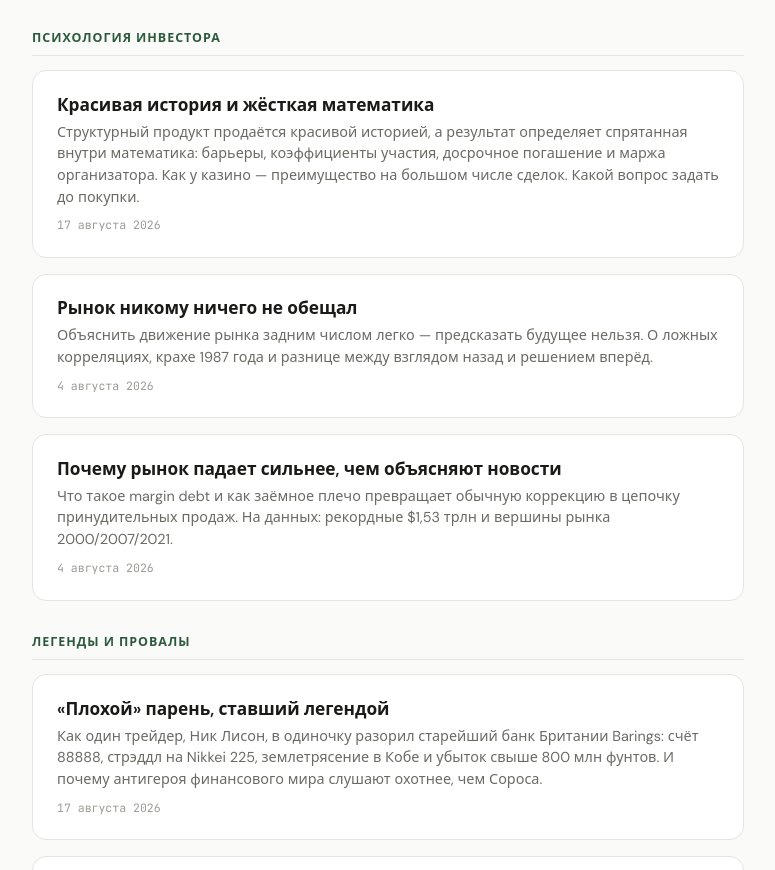
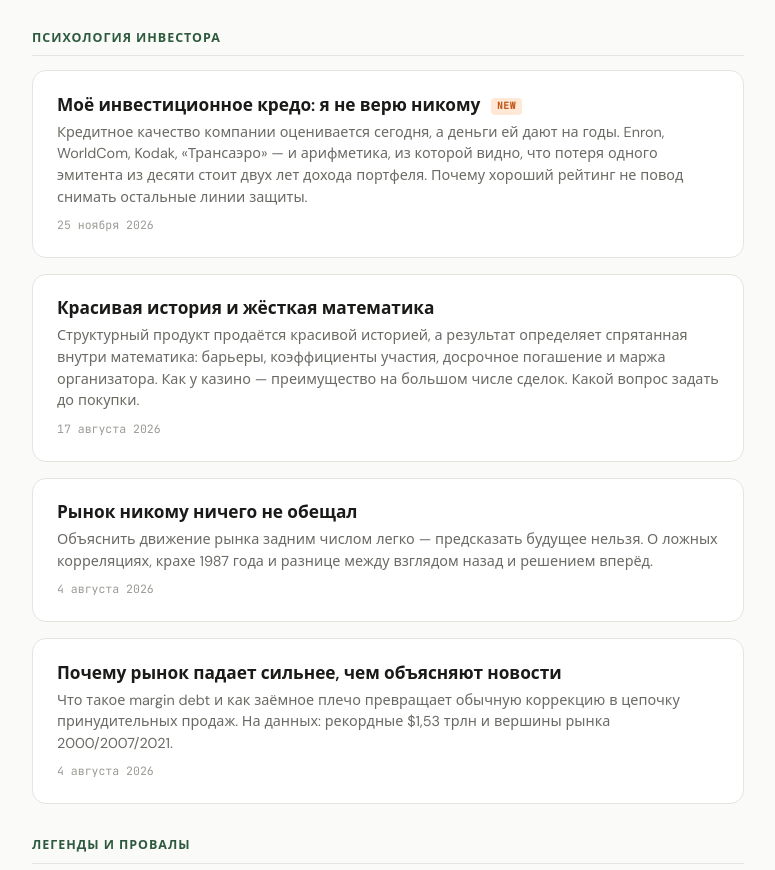
Before and after one commit to ekaterinakutnyak-blip/finance-tools, a plain HTML site: page articles.html in a window 1280 px wide. Shown: the part 4284-5154 px from the top of the page, without its empty margins (252-1027 px from the left). Drawn offline with Linux system fonts and the light colour scheme.

Commit message:
Add files via upload

```diff
--- a/articles.html
+++ b/articles.html
@@ -163,6 +163,11 @@ h1{font-size:1.7rem;font-weight:700;letter-spacing:-0.02em;margin:1rem 0 0.35rem
 <div class="card-date">24 июля 2026</div>
 </a>
 <div class="section-title">Психология инвестора</div>
+<a class="card" href="articles/ne-veryu-nikomu.html">
+<h3>Моё инвестиционное кредо: я не верю никому <span class="new-badge" data-until="2026-12-25">NEW</span></h3>
+<p>Кредитное качество компании оценивается сегодня, а деньги ей дают на годы. Enron, WorldCom, Kodak, «Трансаэро» — и арифметика, из которой видно, что потеря одного эмитента из десяти стоит двух лет дохода портфеля. Почему хороший рейтинг не повод снимать остальные линии защиты.</p>
+<div class="card-date">25 ноября 2026</div>
+</a>
 <a class="card" href="articles/krasivaya-istoriya-zhestkaya-matematika.html">
 <h3>Красивая история и жёсткая математика <span class="new-badge" data-until="2026-08-31">NEW</span></h3>
 <p>Структурный продукт продаётся красивой историей, а результат определяет спрятанная внутри математика: барьеры, коэффициенты участия, досрочное погашение и маржа организатора. Как у казино — преимущество на большом числе сделок. Какой вопрос задать до покупки.</p>
```
